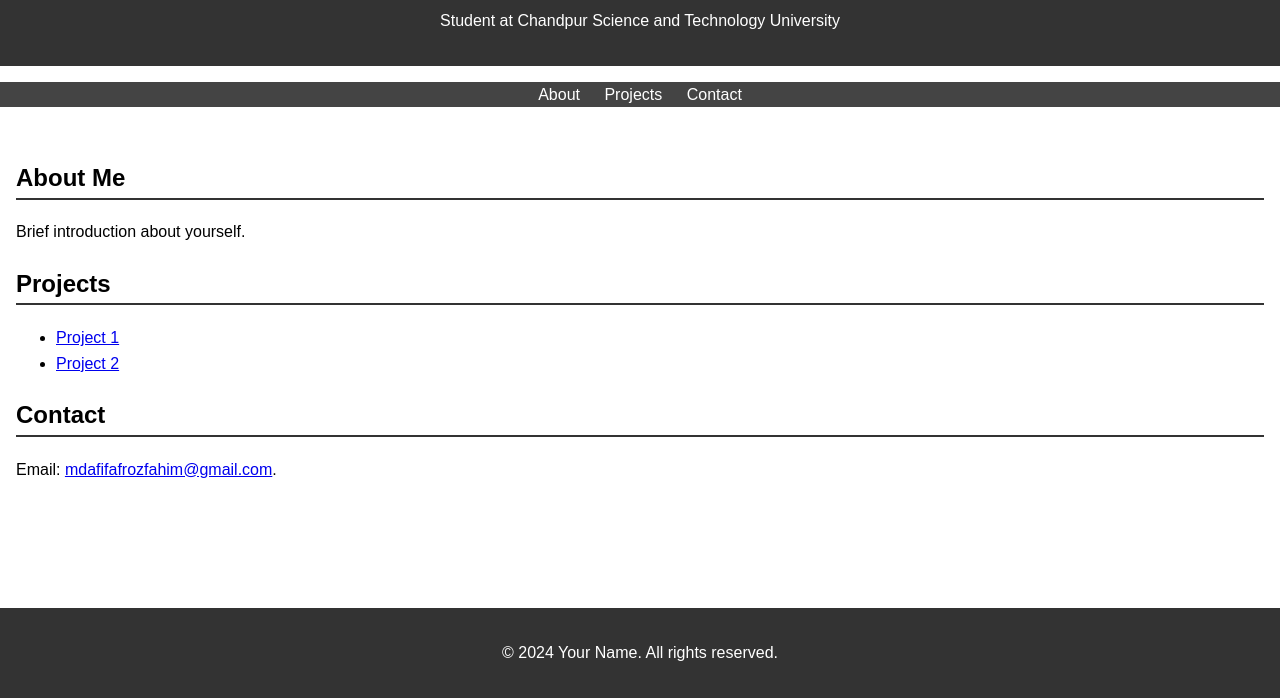
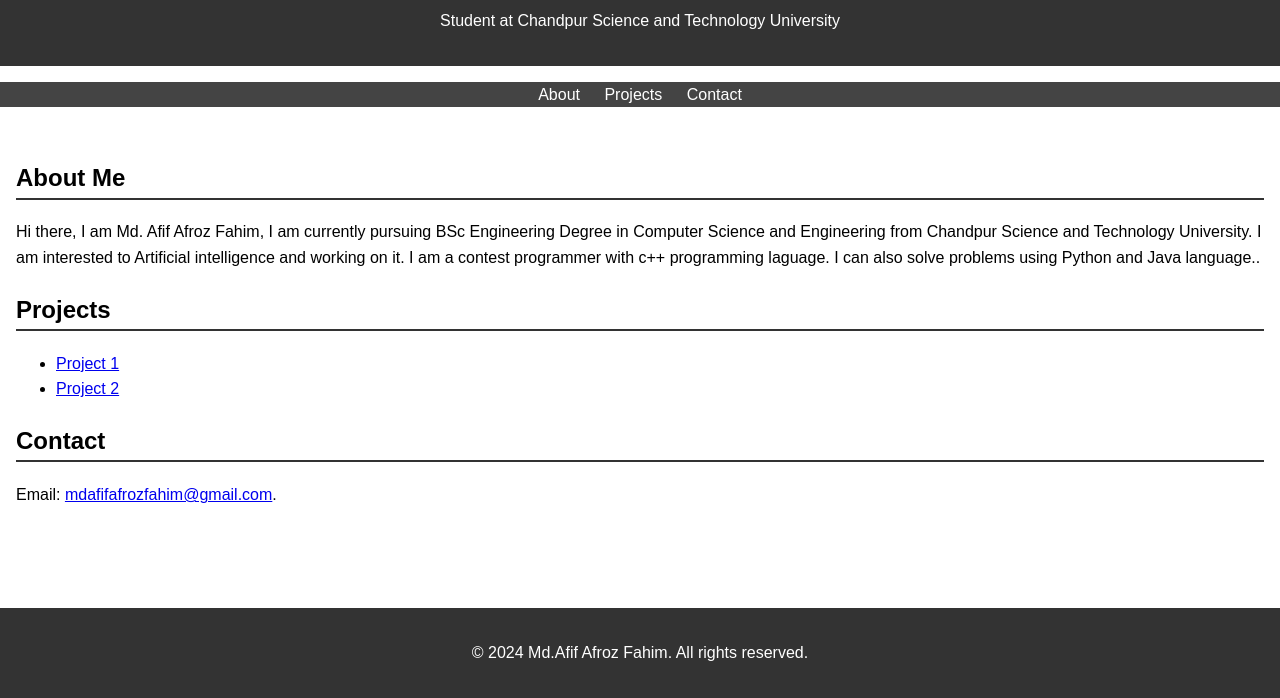
Before and after one commit to afif-af/afif-af.github.io, a plain HTML site: page index.html in a window 1280 px wide. Shown: the part 102-800 px from the top of the page. Drawn offline with Linux system fonts and the light colour scheme.

Commit message:
Update index.html

```diff
--- a/index.html
+++ b/index.html
@@ -21,7 +21,11 @@
     <main>
         <section id="about">
             <h2>About Me</h2>
-            <p>Brief introduction about yourself.</p>
+            <p>Hi there,
+
+ I am Md. Afif Afroz Fahim, I am currently pursuing BSc Engineering Degree in Computer Science and Engineering  from Chandpur Science and Technology University.
+ I am interested to Artificial intelligence and working on it.
+ I am a contest programmer with c++ programming laguage. I can also solve problems using Python and Java language..</p>
         </section>
         <section id="projects">
             <h2>Projects</h2>
@@ -36,7 +40,7 @@
         </section>
     </main>
     <footer>
-        <p>&copy; 2024 Your Name. All rights reserved.</p>
+        <p>&copy; 2024 Md.Afif Afroz Fahim. All rights reserved.</p>
     </footer>
     <script src="script.js"></script>
 </body>
```
